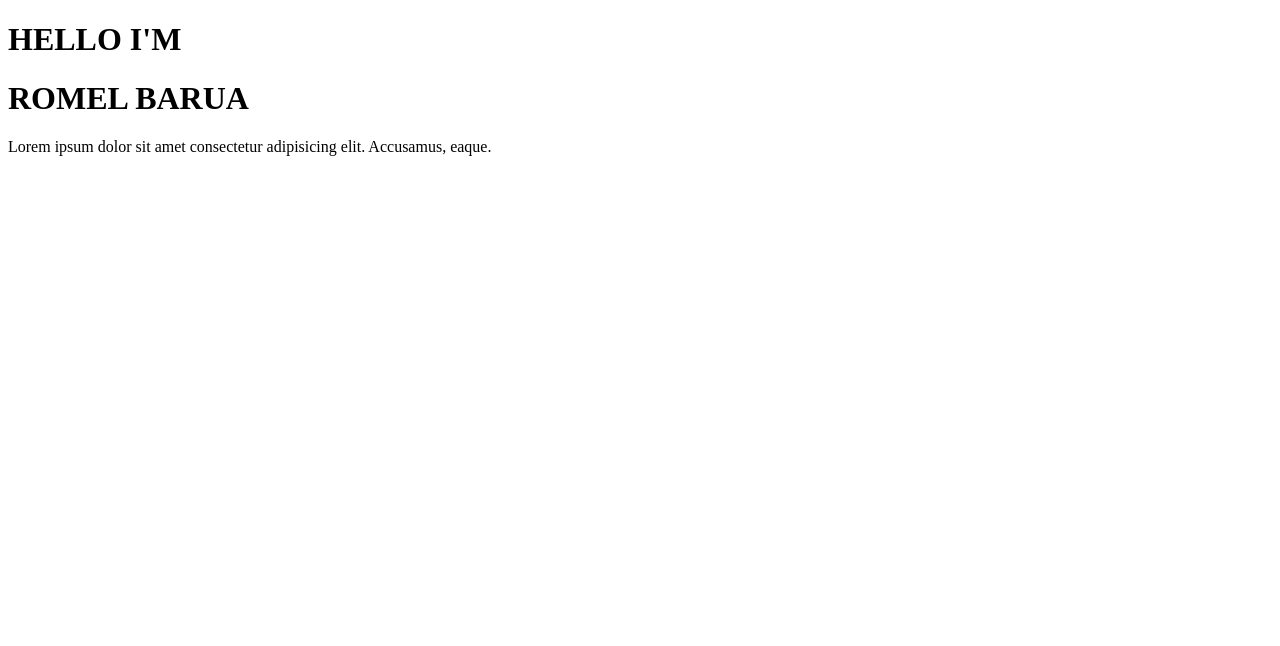
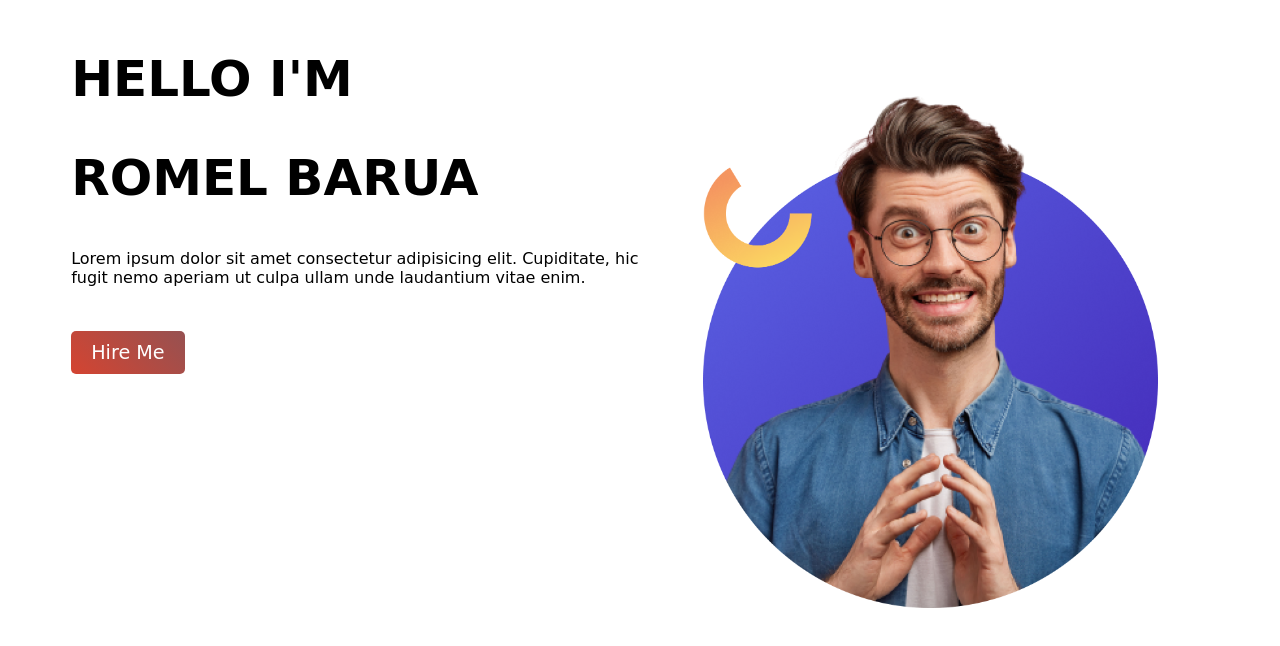
Before and after one commit to Romel07/1st-assignment-personal-website, a plain HTML site: page index.html in a window 1280 px wide. Drawn offline with Linux system fonts and the light colour scheme; a web font is replaced by a local one.

Commit message:
first commit

```diff
--- a/index.html
+++ b/index.html
@@ -5,10 +5,21 @@
     <meta name="viewport" content="width=device-width, initial-scale=1.0">
     <title>1st assignment-personal website</title>
     <link rel="stylesheet" href="style.css">
+    <link rel="preconnect" href="https://fonts.gstatic.com">
+<link href="https://fonts.googleapis.com/css2?family=Montserrat+Alternates:wght@300&family=Nova+Slim&display=swap" rel="stylesheet">
 </head>
 <body>
-    <h1>HELLO I'M</h1>
-    <H1>ROMEL BARUA</H1>
-    <P>Lorem ipsum dolor sit amet consectetur adipisicing elit. Accusamus, eaque. </P>
+    <section>
+    <div class="section-width">
+        <h1>HELLO I'M</h1>
+        <H1 class="orange-color">ROMEL BARUA</H1>
+        <P>Lorem ipsum dolor sit amet consectetur adipisicing elit. Cupiditate, hic fugit nemo aperiam ut culpa ullam unde laudantium vitae enim.</P><br><br>
+        <a class="button-color" target="_blank" href="https://github.com/Romel07/1st-assignment-personal-website">Hire Me</a>
+    </div>
+    <div class="section-width">
+        <img src="images/do not use this pic.png" alt="">
+    </div>
+
+    </section>
 </body>
 </html>
--- a/style.css
+++ b/style.css
@@ -0,0 +1,33 @@
+body{
+    font-family: 'Montserrat Alternates', sans-serif;
+    font-family: 'Nova Slim', cursive;
+}
+h1{
+    font-size: 50px;
+}
+section{
+    height: 300px;
+    margin-bottom: 50px;
+    padding-bottom: 20px;
+}
+.section-width{
+    width: 45%;
+    float: left;
+    margin-left: 3%;
+    padding-left: 2%;
+}
+.section-width img{
+    width: 80%;
+    height: 80%;
+}
+.button-color{
+    text-decoration: none;
+    background-image: linear-gradient(45deg, rgb(212, 68, 49), rgb(150, 81, 81));
+    padding: 10px 20px;
+    color: white;
+    font-size: larger;
+    border-radius: 5px;
+}
+.orange-color{
+    columns: rgb(228, 89, 24);
+}
```
Also changed, not shown: images/do not use this pic.png (added), images/do not use this pic2.png (added), images/image 4.png (added), images/image 5.png (added), images/image 8.png (added).
